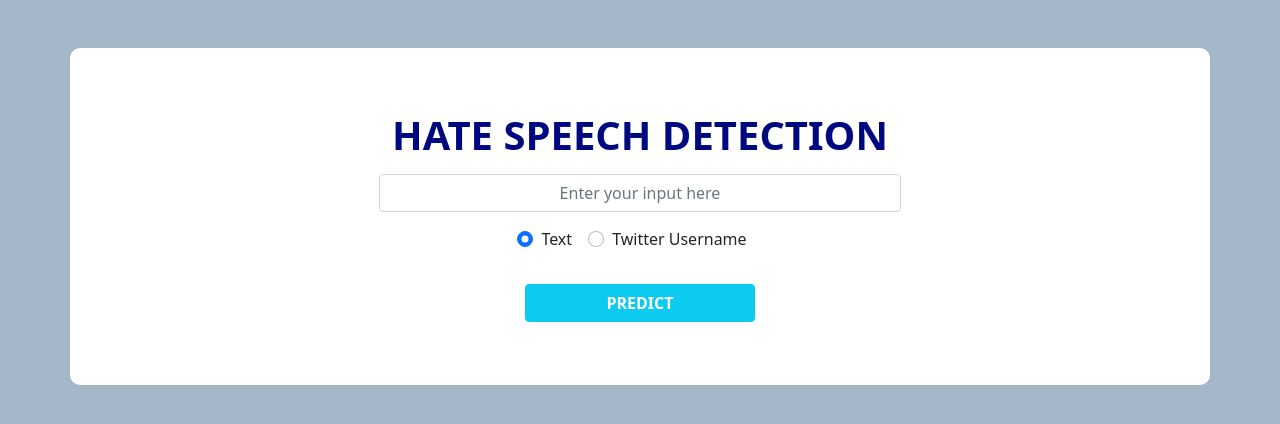
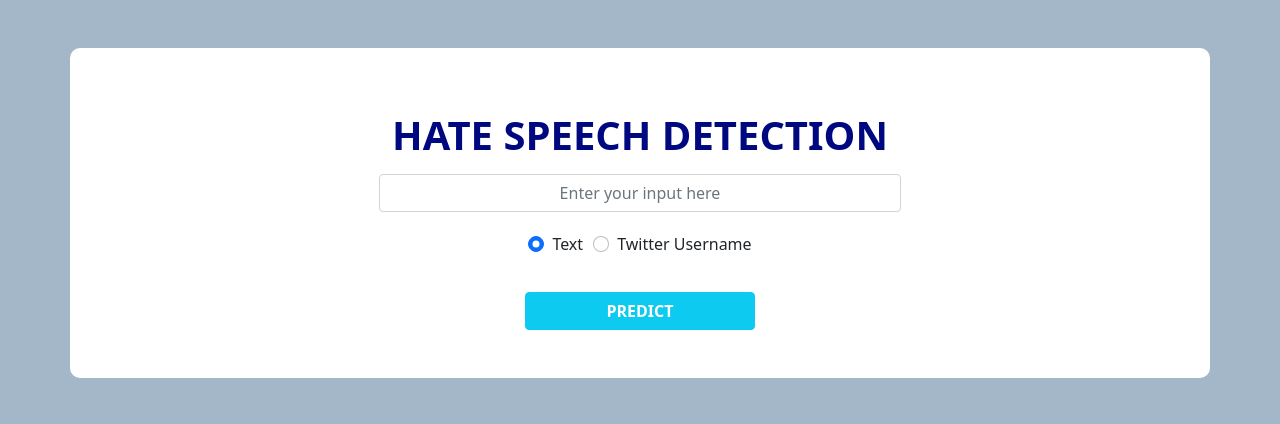
Before and after one commit to Prabodhidissanayake/hate-speech-detection, a Flask app: page / in a window 1280 px wide. Shown: the top 424 px of the page. Run offline with Flask 2, Linux system fonts and the light colour scheme.

Commit message:
html spacing added 2

```diff
--- a/templates/home.html
+++ b/templates/home.html
@@ -41,35 +41,43 @@
     .default-margin{
       margin: 15px;
     }
+
+    .default-annimation:hover{
+      transform: scale(1.15);
+    }
+
+    .form-check-inline{
+      margin: 5px;
+    }
   </style>
 </head>
 
 <body>
-  <div class="container mt-5 bg-white p-5" style="border-radius: 10px;">
+  <div class="container mt-5 bg-white p-5 " style="border-radius: 10px;">
     <h1 class="center-frame title default-margin">Hate speech Detection</h1>
     <!-- <br> -->
     <!-- <br> -->
     <form action="/results" method="POST">
       <div class="input-group w-50 ml-auto input-textbox">
-        <input type="text" name='tweet' placeholder="Enter your input here" class="form-control text-center" required>
+        <input type="text" name='tweet' placeholder="Enter your input here" class="form-control text-center default-annimation" required>
       </div>
       <div class="center-frame default-margin">
         <!-- <div style="margin-top: 10px;"> -->
-        <div class="form-check form-check-inline">
+        <div class="form-check form-check-inline default-annimation">
           <input class="form-check-input" type="radio" value="Text" name="IsText" id="flexRadioDefault1" checked>
           <label class="form-check-label" for="flexRadioDefault1">
             Text
           </label>
         </div>
-        <div class="form-check form-check-inline ">
+        <div class="form-check form-check-inline default-annimation">
           <input class="form-check-input" type="radio" value="Username" name="IsText" id="flexRadioDefault2">
           <label class="form-check-label" for="flexRadioDefault2">
             Twitter Username
           </label>
         </div>
       </div>
-      <div class="center-frame default-margin">
-        <button type="submit" class="btn btn-info mt-3 text-white text-uppercase" id='submit_btn' style="font-weight:bold;
+      <div class="center-frame">
+        <button type="submit" class="btn btn-info mt-3 text-white text-uppercase default-annimation" id='submit_btn' style="font-weight:bold;
         width:230px;"> Predict </button>
       </div>
       <!-- <br> -->
```
